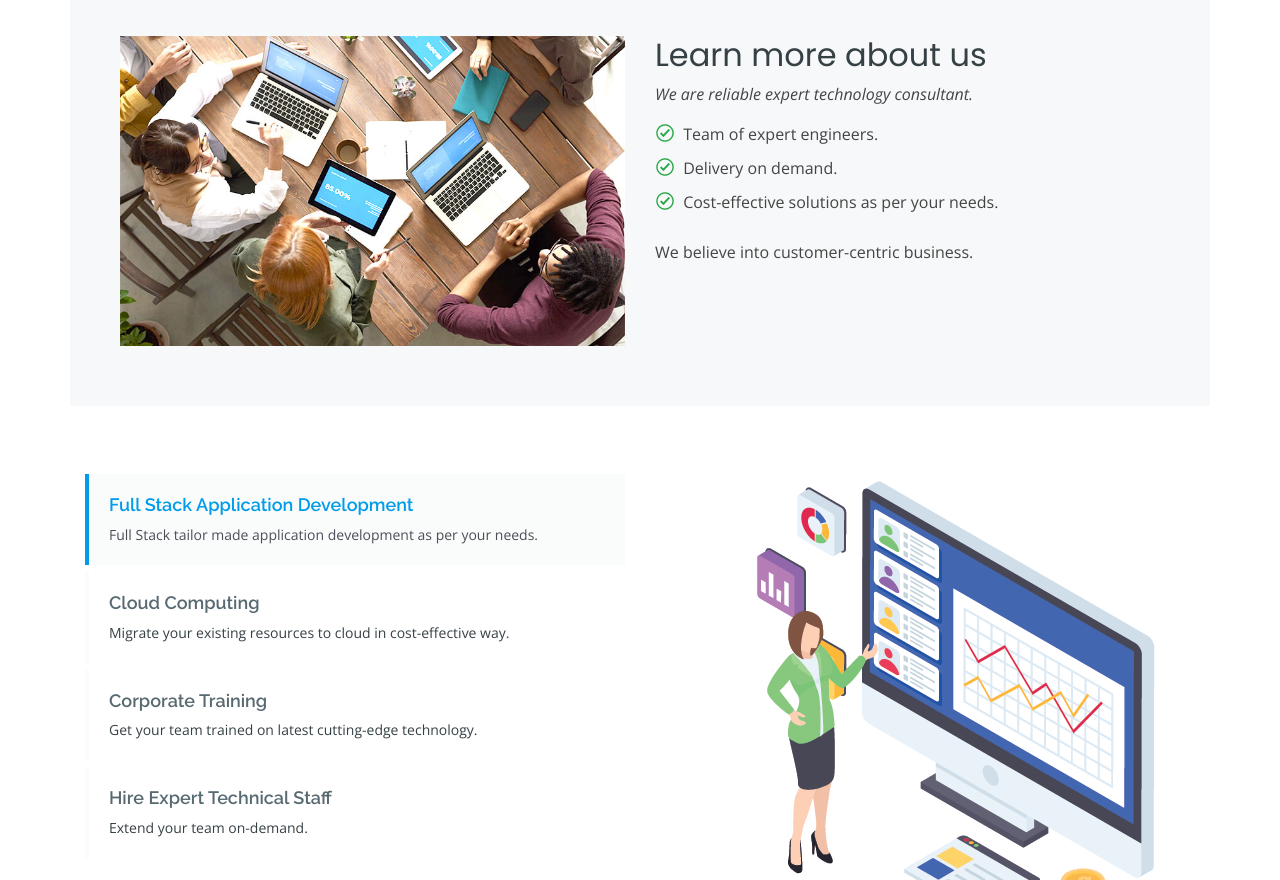
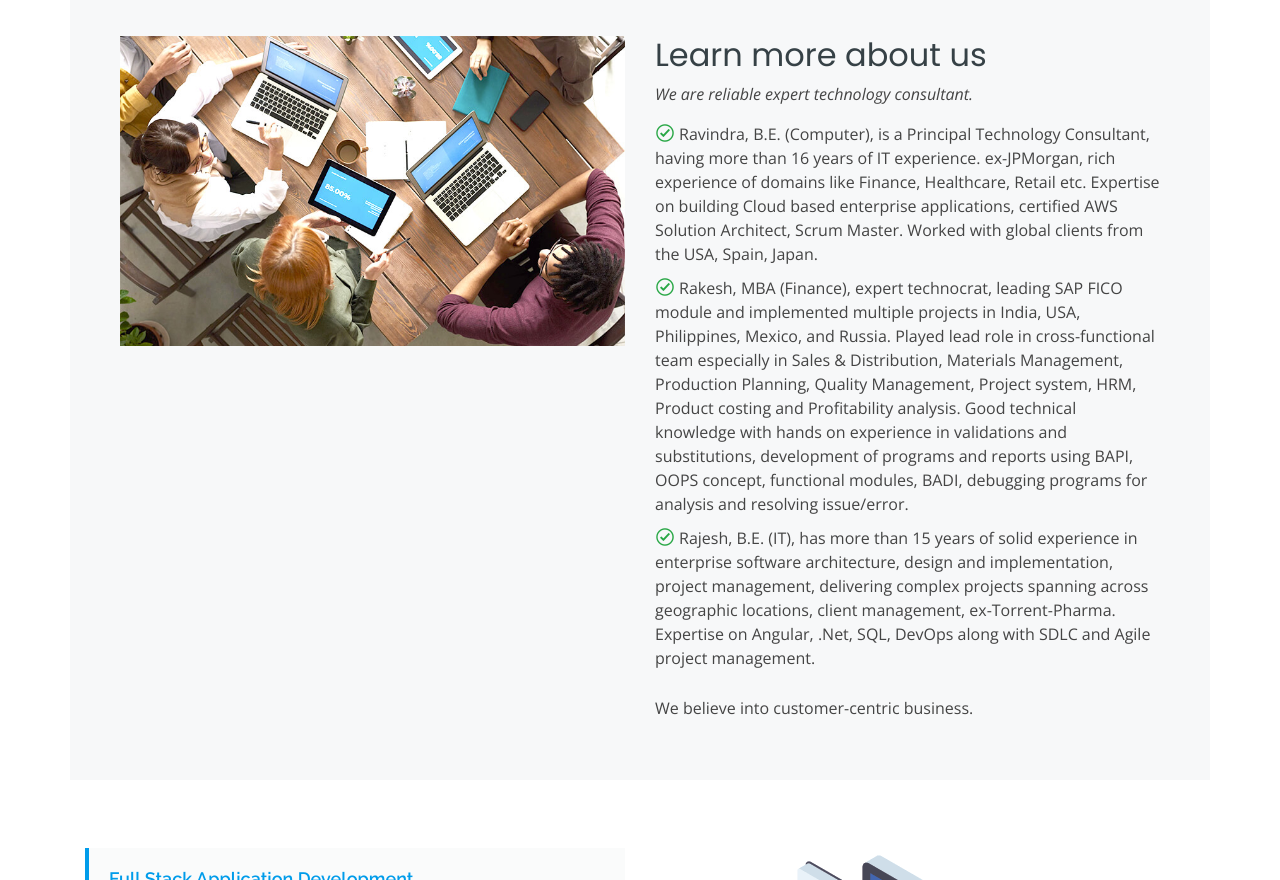
Before and after one commit to ensurainfotech/ensurainfotech.github.io, a plain HTML site: page index.html in a window 1280 px wide. Shown: the part 680-1560 px from the top of the page. Drawn offline with nearby package versions, Linux system fonts and the light colour scheme.

Commit message:
updated about-us

```diff
--- a/index.html
+++ b/index.html
@@ -126,9 +126,12 @@
                 We are reliable expert technology consultant.
               </p>
               <ul>
-                <li><i class="icofont-check-circled"></i> Team of expert engineers.</li>
-                <li><i class="icofont-check-circled"></i> Delivery on demand.</li>
-                <li><i class="icofont-check-circled"></i> Cost-effective solutions as per your needs.</li>
+                <li><i class="icofont-check-circled"></i>Ravindra, B.E. (Computer), is a Principal Technology Consultant, having more than 16 years of IT experience.
+                  ex-JPMorgan, rich experience of domains like Finance, Healthcare, Retail etc. Expertise on building Cloud based enterprise applications, certified AWS Solution Architect, Scrum Master. Worked with global clients from the USA, Spain, Japan.<!-- Team of expert engineers. --></li>
+                <li><i class="icofont-check-circled"></i>Rakesh, MBA (Finance), expert technocrat, leading SAP FICO module and implemented multiple projects in India, USA, Philippines, Mexico, and Russia. Played lead role in cross-functional team especially in Sales & Distribution, Materials Management, Production Planning, Quality Management, Project system, HRM, Product costing and Profitability analysis.
+                  Good technical knowledge with hands on experience in validations and substitutions, development of programs and reports using BAPI, OOPS concept, functional modules, BADI, debugging programs for analysis and resolving issue/error.<!-- Delivery on demand. --></li>
+                <li><i class="icofont-check-circled"></i>Rajesh, B.E. (IT), has more than 15 years of solid experience in enterprise software architecture, design and implementation, project management, delivering complex projects spanning across geographic locations, client management, ex-Torrent-Pharma.
+                  Expertise on Angular, .Net, SQL, DevOps along with SDLC and Agile project management.<!-- Cost-effective solutions as per your needs. --></li>
               </ul>
               <p>
                 We believe into customer-centric business.
```
